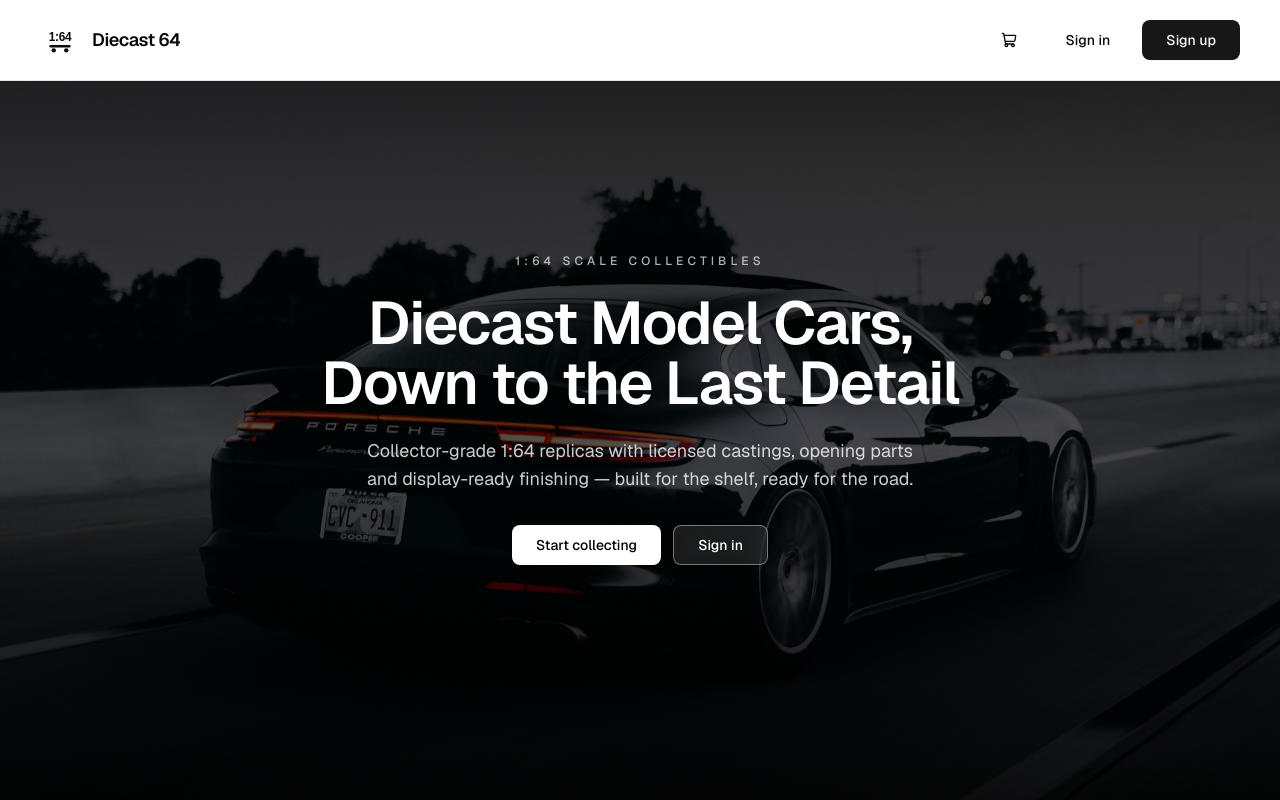
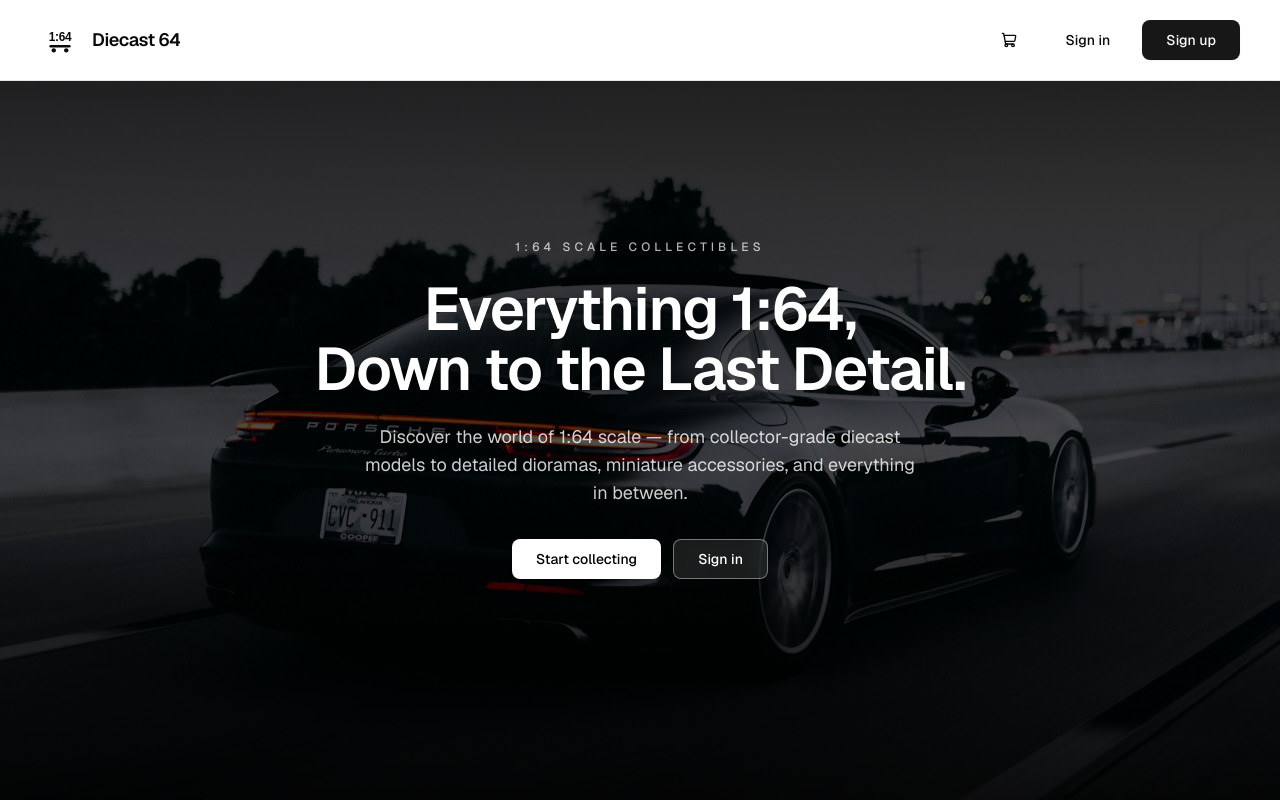
Before and after one commit to usmannaveed1994/store-demo, a Next.js app: page / in a window 1280 px wide. Built offline with nearby package versions, Linux system fonts and the light colour scheme; no server answers.

Commit message:
update tagline

```diff
--- a/app/page.tsx
+++ b/app/page.tsx
@@ -36,11 +36,10 @@ export default function Home() {
           1:64 scale collectibles
         </p>
         <h1 className="max-w-3xl text-balance text-4xl font-semibold tracking-tight text-white sm:text-5xl lg:text-6xl">
-          Diecast Model Cars, Down to the Last Detail
+          Everything 1:64,<br /> Down to the Last Detail.
         </h1>
         <p className="max-w-xl text-pretty text-base text-white/80 sm:text-lg">
-          Collector-grade 1:64 replicas with licensed castings, opening parts and display-ready
-          finishing — built for the shelf, ready for the road.
+          Discover the world of 1:64 scale — from collector-grade diecast models to detailed dioramas, miniature accessories, and everything in between.
         </p>
         <div className="mt-2 flex flex-wrap items-center justify-center gap-3">
           <Button asChild size="lg" className="bg-white text-black hover:bg-white/90">
```
